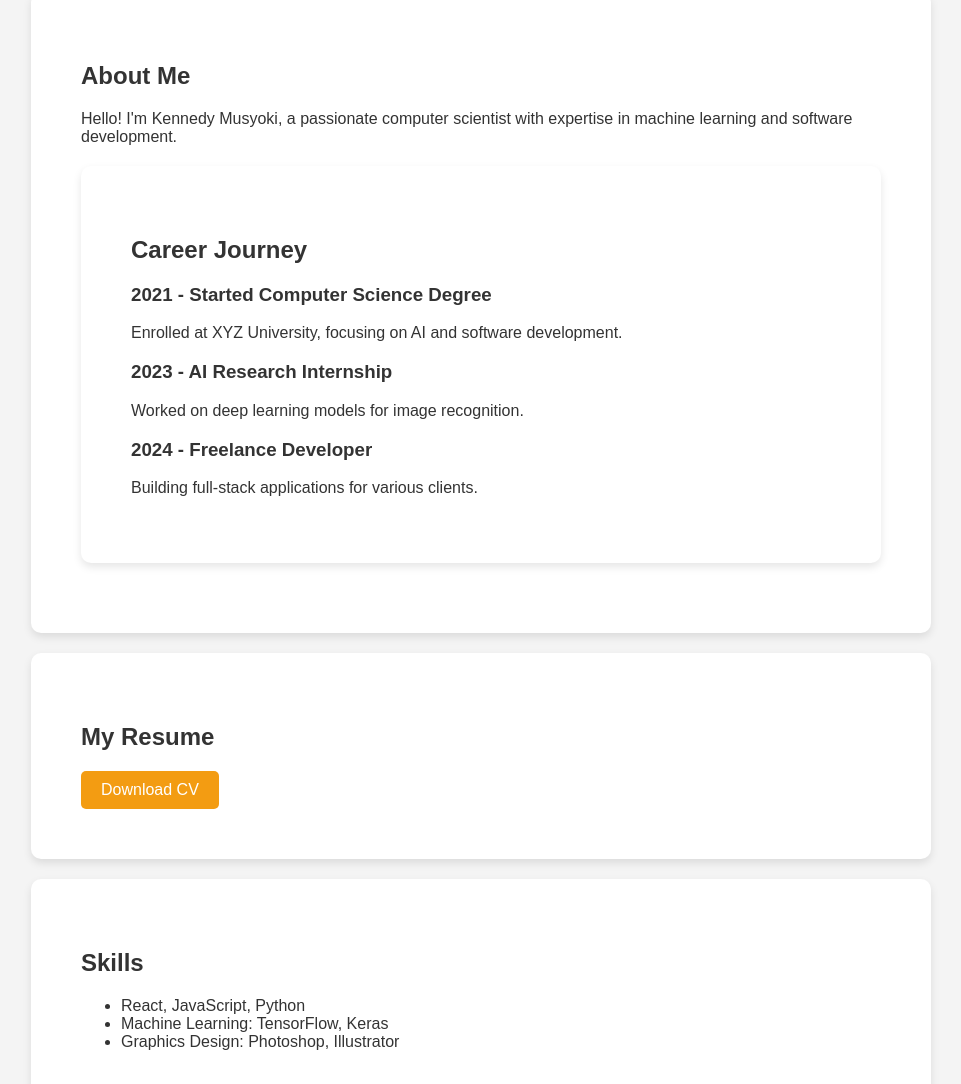
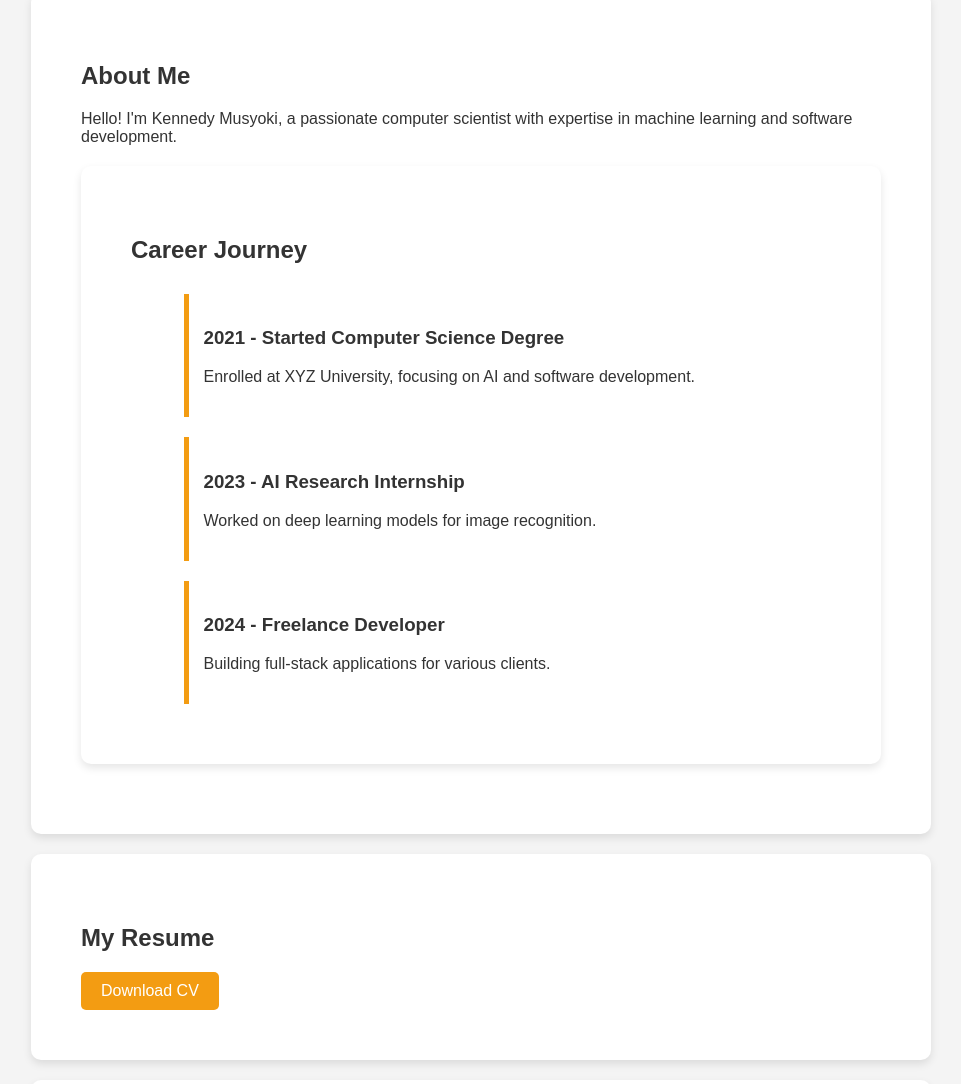
Before and after one commit to kakstalentcommunity/Web.com, a plain HTML site: page index.html in a window 1280 px wide. Shown: the part 828-1912 px from the top of the page, without its empty margins (159-1120 px from the left). Drawn offline with Linux system fonts and the light colour scheme; no server answers.

Commit message:
Update style.css

```diff
--- a/style.css
+++ b/style.css
@@ -17,6 +17,19 @@ html, body {
 
 #scrollTopBtn:hover {
     background: #e67e22;
+}
+.timeline {
+    display: flex;
+    flex-direction: column;
+    align-items: center;
+}
+
+.timeline-item {
+    background: white;
+    padding: 15px;
+    margin: 10px 0;
+    border-left: 5px solid #f39c12;
+    width: 80%;
 }
 
 /* General Styles */
```
